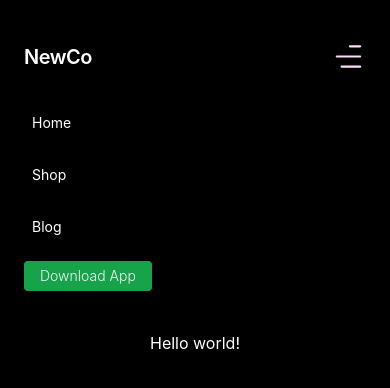
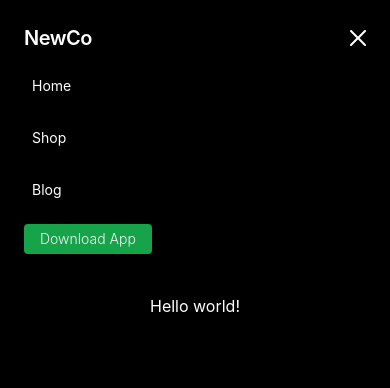
Before and after one commit to carloscodes/portfolio, a Next.js app: page / in a window 390 px wide. Both pictures are taken after a click on the button 348 px from the left and 56 px from the top of the page. Shown: the top 388 px of the page. Built offline with nearby package versions, Linux system fonts and the light colour scheme.

Commit message:
animated menu open

```diff
--- a/components/Navbar.js
+++ b/components/Navbar.js
@@ -1,18 +1,31 @@
+import { CloseIcon } from "@chakra-ui/icons";
 import Image from "next/image";
+import { useState } from "react";
 import MenuIcon from '../public/menu.svg'
+import { motion } from "framer-motion";
 
 
 const svgStyle = {
     filter: 'invert(100%) sepia(1%) saturate(7491%) hue-rotate(225deg) brightness(127%) contrast(99%)'
 }
 
+const variants = {
+    open: { opacity: 1, x: 0 },
+    closed: { opacity: 0, y: "-50%" },
+  }
+
 export default function Navbar() {
+    const [ isOpen, setIsOpen ] = useState(false)
+
     function toggleMenu(){
         let m = document.getElementById('mobile-menu')
 
         if(m.classList.contains('hidden')){
+            setIsOpen(true)
             m.classList.remove('hidden')
+
         } else {
+            setIsOpen(false)
             m.classList.add('hidden')
         }
 
@@ -27,12 +40,13 @@ export default function Navbar() {
                 <div className='lg:hidden'>
                     <div className="block lg:hidden">
                         <button className="flex items-center" onClick={() => toggleMenu()}>
-                            <Image src={MenuIcon} width={35} height={65} style={svgStyle} />
+                           { isOpen ? <CloseIcon /> : <Image src={MenuIcon} width={30} height={60} style={svgStyle} /> }
                         </button>
                     </div>
                 </div>
 
-                <div className="w-full flex-grow lg:flex lg:items-center lg:w-auto hidden" id="mobile-menu">
+                <motion.div animate={isOpen ? "open" : "closed"}
+                    variants={variants} className="w-full flex-grow lg:flex lg:items-center lg:w-auto hidden" id="mobile-menu">
                     <div className="text-sm lg:flex-grow">
                     <a href="#" className="px-2 py-2 block mt-4 lg:inline-block lg:mt-0 mr-4 hover:border-b">
                         Home
@@ -47,7 +61,7 @@ export default function Navbar() {
                     <div>
                         <a href="#" className="inline-block mt-4 lg:mt-0 font-light text-sm px-4 py-2  customBtn">Download App</a>
                     </div>
-                </div>
+                </motion.div>
 
             </nav>
         </div>
```
